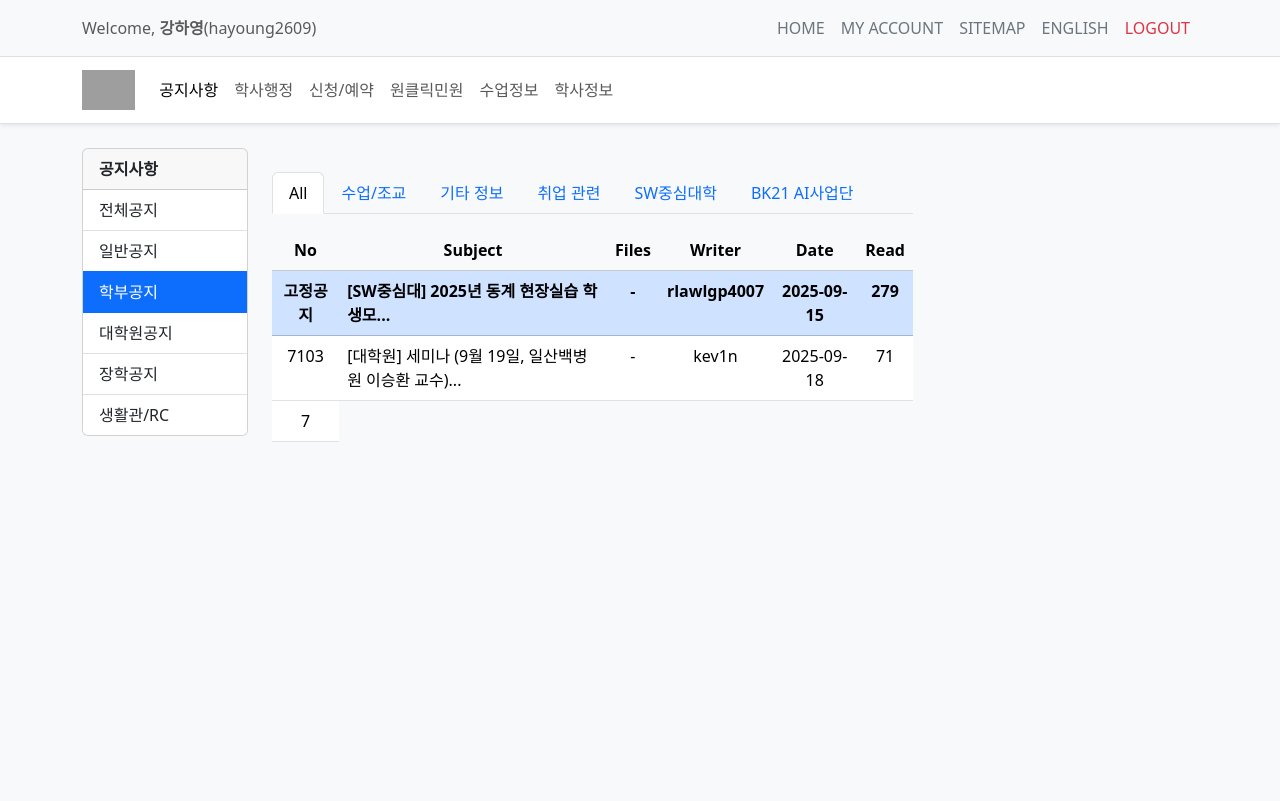
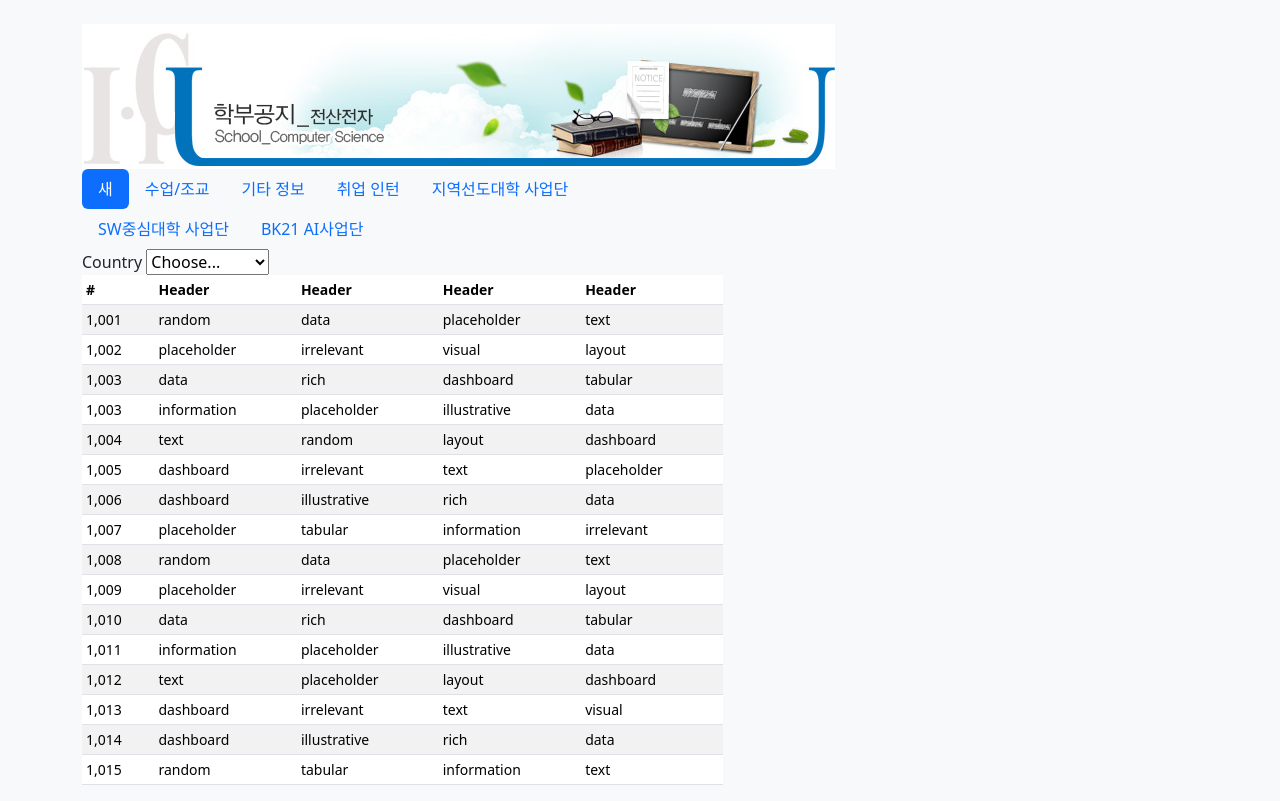
Before and after one commit to hayoung2609/OSS_Netlify_Project3, a plain HTML site: page index.html in a window 1280 px wide. Drawn offline with nearby package versions, Linux system fonts and the light colour scheme; grey boxes are pictures that could not be loaded.

Commit message:
index.html

```diff
--- a/index.html
+++ b/index.html
@@ -1,116 +1,176 @@
 <!DOCTYPE html>
 <html lang="en">
+
 <head>
   <meta charset="UTF-8">
   <meta name="viewport" content="width=device-width, initial-scale=1.0">
   <title>Document</title>
-	<link href="https://cdn.jsdelivr.net/npm/bootstrap@5.3.8/dist/css/bootstrap.min.css" rel="stylesheet" integrity="sha384-rbsA2VBKQhggwzxH7pPCaAqO46MgnOM80zW1RWuH61DGLwZJEdK2Kadq2F9CUG65" crossorigin="anonymous">
+  <link href="https://cdn.jsdelivr.net/npm/bootstrap@5.3.8/dist/css/bootstrap.min.css" rel="stylesheet"
+    integrity="sha384-rbsA2VBKQhggwzxH7pPCaAqO46MgnOM80zW1RWuH61DGLwZJEdK2Kadq2F9CUG65" crossorigin="anonymous">
 </head>
 <style>
   body {
     background-color: #f8f9fa;
   }
+
   .quick-link-card .list-group-item {
     cursor: pointer;
   }
+
   .quick-link-card .list-group-item:hover {
     background-color: #e9ecef;
   }
 </style>
 </head>
+
 <body>
-
-  <header class="py-2 bg-light border-bottom">
-    <div class="container d-flex flex-wrap justify-content-between align-items-center">
-      <div class="text-muted">
-        Welcome, <strong>강하영</strong>(hayoung2609)
-      </div>
-      <ul class="nav">
-        <li class="nav-item"><a href="#" class="nav-link link-secondary px-2">HOME</a></li>
-        <li class="nav-item"><a href="#" class="nav-link link-secondary px-2">MY ACCOUNT</a></li>
-        <li class="nav-item"><a href="#" class="nav-link link-secondary px-2">SITEMAP</a></li>
-        <li class="nav-item"><a href="#" class="nav-link link-secondary px-2">ENGLISH</a></li>
-        <li class="nav-item"><a href="#" class="nav-link link-danger px-2">LOGOUT</a></li>
-      </ul>
-    </div>
-  </header>
-
-  <nav class="navbar navbar-expand-lg bg-white border-bottom shadow-sm">
-    <div class="container">
-      <a class="navbar-brand" href="#">
-        <img src="https://hisnet.handong.edu/2012_images/tmenu_center.jpg" alt="HISNet Logo" height="40">
-      </a>
-      <div class="collapse navbar-collapse">
-        <ul class="navbar-nav me-auto mb-2 mb-lg-0">
-          <li class="nav-item"><a class="nav-link active" href="#">공지사항</a></li>
-          <li class="nav-item"><a class="nav-link" href="#">학사행정</a></li>
-          <li class="nav-item"><a class="nav-link" href="#">신청/예약</a></li>
-          <li class="nav-item"><a class="nav-link" href="#">원클릭민원</a></li>
-          <li class="nav-item"><a class="nav-link" href="#">수업정보</a></li>
-          <li class="nav-item"><a class="nav-link" href="#">학사정보</a></li>
-        </ul>
-      </div>
-    </div>
-  </nav>
 
   <div class="container mt-4">
     <div class="row">
 
-      <aside class="col-md-2">
-        <div class="card">
-          <div class="card-header fw-bold">
-            공지사항
-          </div>
-          <ul class="list-group list-group-flush">
-            <li class="list-group-item"><a href="#" class="text-decoration-none text-dark">전체공지</a></li>
-            <li class="list-group-item"><a href="#" class="text-decoration-none text-dark">일반공지</a></li>
-            <li class="list-group-item active" aria-current="true">학부공지</li>
-            <li class="list-group-item"><a href="#" class="text-decoration-none text-dark">대학원공지</a></li>
-            <li class="list-group-item"><a href="#" class="text-decoration-none text-dark">장학공지</a></li>
-            <li class="list-group-item"><a href="#" class="text-decoration-none text-dark">생활관/RC</a></li>
-          </ul>
-        </div>
-      </aside>
+      <main class="col-md-7">
+        <img src="./img/학부공지 전산전자.jpg">
 
-      <main class="col-md-7">
-        <img src="">
-
-        <ul class="nav nav-tabs">
-          <li class="nav-item"><a class="nav-link active" href="#">All</a></li>
+        <ul class="nav nav-pills">
+          <li class="nav-item"><a class="nav-link active" href="#">새</a></li>
           <li class="nav-item"><a class="nav-link" href="#">수업/조교</a></li>
           <li class="nav-item"><a class="nav-link" href="#">기타 정보</a></li>
-          <li class="nav-item"><a class="nav-link" href="#">취업 관련</a></li>
-          <li class="nav-item"><a class="nav-link" href="#">SW중심대학</a></li>
+          <li class="nav-item"><a class="nav-link" href="#">취업 인턴</a></li>
+          <li class="nav-item"><a class="nav-link" href="#">지역선도대학 사업단</a></li>
+          <li class="nav-item"><a class="nav-link" href="#">SW중심대학 사업단</a></li>
           <li class="nav-item"><a class="nav-link" href="#">BK21 AI사업단</a></li>
         </ul>
 
-        <table class="table table-hover mt-3">
-          <thead class="table-light text-center">
+        <label for="country">Country</label>
+        <select name="country" id="country" required>
+          <option value="" disabled selected>Choose...</option>
+          <option value="United States">United States</option>
+        </select>
+
+        <div class="table-responsive small">
+          <table class="table table-striped table-sm">
+            <thead>
               <tr>
-              <th scope="col">No</th>
-              <th scope="col">Subject</th>
-              <th scope="col">Files</th>
-              <th scope="col">Writer</th>
-              <th scope="col">Date</th>
-              <th scope="col">Read</th>
+                <th scope="col">#</th>
+                <th scope="col">Header</th>
+                <th scope="col">Header</th>
+                <th scope="col">Header</th>
+                <th scope="col">Header</th>
               </tr>
             </thead>
-          <tbody class="text-center">
-            <tr class="fw-bold table-primary">
-              <td>고정공지</td>
-              <td class="text-start">[SW중심대] 2025년 동계 현장실습 학생모...</td>
-              <td>-</td>
-              <td>rlawlgp4007</td>
-              <td>2025-09-15</td>
-              <td>279</td>
+            <tbody>
+              <tr>
+                <td>1,001</td>
+                <td>random</td>
+                <td>data</td>
+                <td>placeholder</td>
+                <td>text</td>
               </tr>
               <tr>
-              <td>7103</td>
-              <td class="text-start">[대학원] 세미나 (9월 19일, 일산백병원 이승환 교수)...</td>
-              <td>-</td>
-              <td>kev1n</td>
-              <td>2025-09-18</td>
-              <td>71</td>
+                <td>1,002</td>
+                <td>placeholder</td>
+                <td>irrelevant</td>
+                <td>visual</td>
+                <td>layout</td>
               </tr>
               <tr>
-              <td>7
+                <td>1,003</td>
+                <td>data</td>
+                <td>rich</td>
+                <td>dashboard</td>
+                <td>tabular</td>
+              </tr>
+              <tr>
+                <td>1,003</td>
+                <td>information</td>
+                <td>placeholder</td>
+                <td>illustrative</td>
+                <td>data</td>
+              </tr>
+              <tr>
+                <td>1,004</td>
+                <td>text</td>
+                <td>random</td>
+                <td>layout</td>
+                <td>dashboard</td>
+              </tr>
+              <tr>
+                <td>1,005</td>
+                <td>dashboard</td>
+                <td>irrelevant</td>
+                <td>text</td>
+                <td>placeholder</td>
+              </tr>
+              <tr>
+                <td>1,006</td>
+                <td>dashboard</td>
+                <td>illustrative</td>
+                <td>rich</td>
+                <td>data</td>
+              </tr>
+              <tr>
+                <td>1,007</td>
+                <td>placeholder</td>
+                <td>tabular</td>
+                <td>information</td>
+                <td>irrelevant</td>
+              </tr>
+              <tr>
+                <td>1,008</td>
+                <td>random</td>
+                <td>data</td>
+                <td>placeholder</td>
+                <td>text</td>
+              </tr>
+              <tr>
+                <td>1,009</td>
+                <td>placeholder</td>
+                <td>irrelevant</td>
+                <td>visual</td>
+                <td>layout</td>
+              </tr>
+              <tr>
+                <td>1,010</td>
+                <td>data</td>
+                <td>rich</td>
+                <td>dashboard</td>
+                <td>tabular</td>
+              </tr>
+              <tr>
+                <td>1,011</td>
+                <td>information</td>
+                <td>placeholder</td>
+                <td>illustrative</td>
+                <td>data</td>
+              </tr>
+              <tr>
+                <td>1,012</td>
+                <td>text</td>
+                <td>placeholder</td>
+                <td>layout</td>
+                <td>dashboard</td>
+              </tr>
+              <tr>
+                <td>1,013</td>
+                <td>dashboard</td>
+                <td>irrelevant</td>
+                <td>text</td>
+                <td>visual</td>
+              </tr>
+              <tr>
+                <td>1,014</td>
+                <td>dashboard</td>
+                <td>illustrative</td>
+                <td>rich</td>
+                <td>data</td>
+              </tr>
+              <tr>
+                <td>1,015</td>
+                <td>random</td>
+                <td>tabular</td>
+                <td>information</td>
+                <td>text</td>
+              </tr>
+            </tbody>
+          </table>
+        </div>
```
Lines whose indentation alone changed are shown as unchanged.
